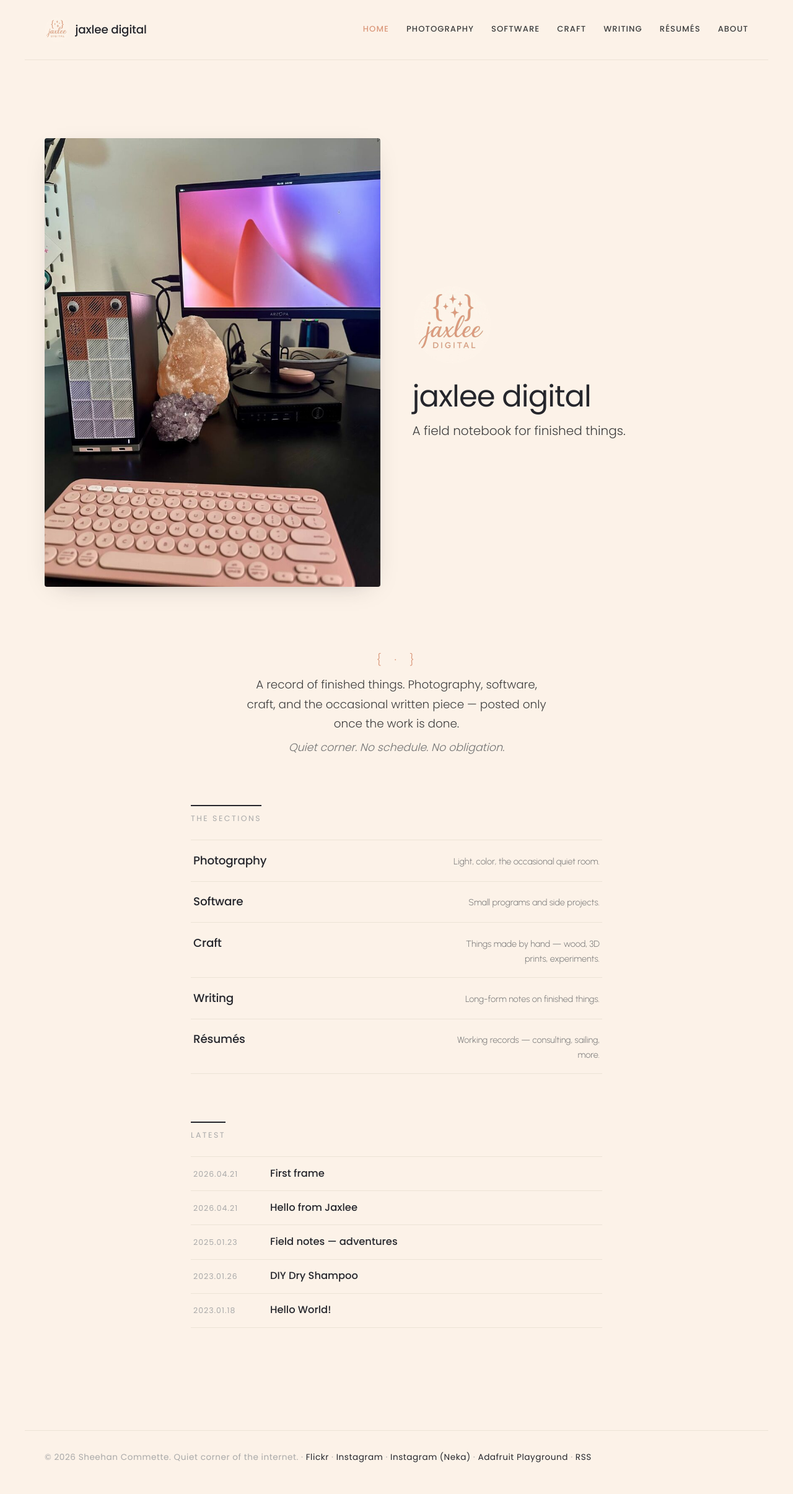
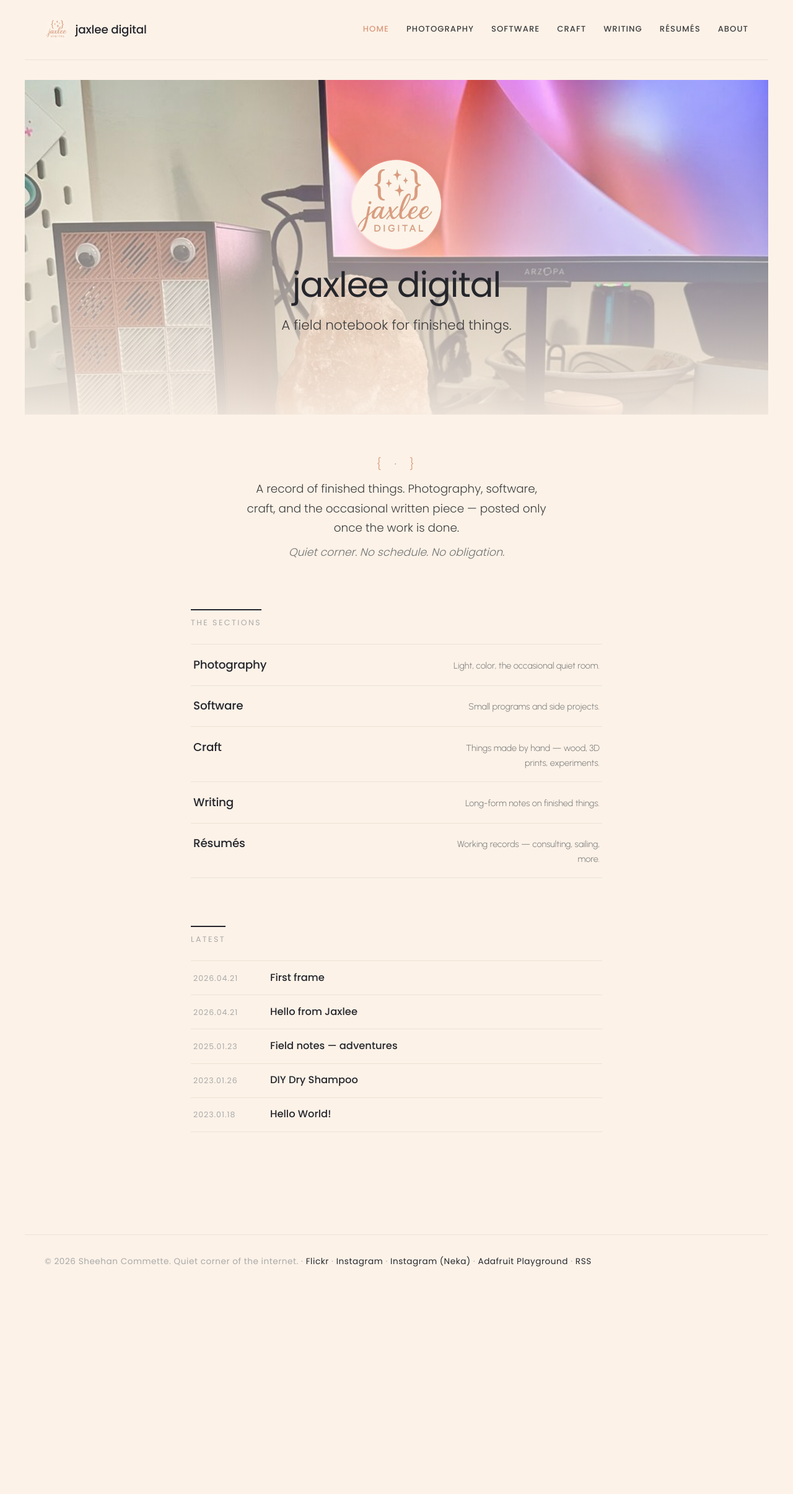
Before and after one commit to jaxlee-digital/jaxlee, a Jekyll site: the page built from index.md, in a window 1280 px wide. Shown: the whole page at 62% size. Built offline with Jekyll 4.4.1, drawn with Linux system fonts in a browser that asks for light colours; after the commit the page ends 2095 px from its top, so only the background shows below that.

Commit message:
Home hero: full-bleed banner with workspace image, logo+title overlaid

```diff
--- a/_layouts/home.html
+++ b/_layouts/home.html
@@ -1,14 +1,9 @@
 ---
 layout: default
 ---
-<section class="home-hero">
-  <figure class="home-hero__image">
-    <img src="{{ '/assets/images/home/workspace.jpg' | relative_url }}"
-         srcset="{{ '/assets/images/home/workspace-800.jpg' | relative_url }} 800w,
-                 {{ '/assets/images/home/workspace.jpg' | relative_url }} 1600w"
-         sizes="(max-width: 820px) 100vw, 45vw"
-         alt="Workspace — rose-gold keyboard, Himalayan salt lamp, amethyst cluster, PC tower, monitor">
-  </figure>
+<section class="home-hero"
+         style="background-image: url('{{ '/assets/images/home/workspace.jpg' | relative_url }}');">
+  <div class="home-hero__scrim"></div>
   <div class="home-hero__content">
     <img class="home-hero__mark" src="{{ '/assets/images/brand/jaxlee-digital-512.png' | relative_url }}" alt="">
     <h1 class="home-hero__title">{{ site.title }}</h1>
--- a/assets/css/main.css
+++ b/assets/css/main.css
@@ -491,63 +491,59 @@ hr { border: 0; border-top: 1px solid var(--rule); margin: var(--rhythm) 0; }
 
 /* ---------- home page ---------- */
 .home-hero {
-  display: grid;
-  grid-template-columns: minmax(0, 1fr) minmax(0, 1fr);
-  gap: clamp(1.5rem, 4vw, 3.5rem);
+  position: relative;
+  min-height: clamp(420px, 60vh, 640px);
+  margin: calc(var(--rhythm) * -1 + 2rem) calc(var(--gutter) * -1) clamp(2rem, 5vw, 4rem);
+  padding: clamp(3rem, 10vw, 6rem) var(--gutter);
+  display: flex;
   align-items: center;
-  padding: clamp(1rem, 3vw, 2.5rem) 0 clamp(1.5rem, 3vw, 2.5rem);
+  justify-content: center;
+  background-size: cover;
+  background-position: center 30%;
+  background-repeat: no-repeat;
+  overflow: hidden;
+  isolation: isolate;
 }
-.home-hero__image {
-  margin: 0;
-  overflow: hidden;
-  border-radius: 4px;
-  box-shadow: 0 10px 40px -20px rgba(37, 38, 44, 0.35);
-}
-.home-hero__image img {
-  width: 100%;
-  height: auto;
-  aspect-ratio: 3 / 4;
-  object-fit: cover;
-  display: block;
-  filter: saturate(0.96);
+.home-hero__scrim {
+  position: absolute;
+  inset: 0;
+  background:
+    linear-gradient(180deg,
+      rgba(252, 242, 232, 0.10) 0%,
+      rgba(252, 242, 232, 0.55) 55%,
+      rgba(252, 242, 232, 0.92) 100%);
+  z-index: 1;
 }
 .home-hero__content {
-  text-align: left;
-  padding-right: clamp(0.5rem, 2vw, 1.5rem);
+  position: relative;
+  z-index: 2;
+  text-align: center;
+  max-width: 40rem;
 }
 .home-hero__mark {
-  width: clamp(88px, 12vw, 128px);
+  width: clamp(96px, 14vw, 148px);
   height: auto;
   border-radius: 50%;
-  margin: 0 0 1.5rem;
+  margin: 0 auto 1.5rem;
   display: block;
+  box-shadow: 0 6px 28px -10px rgba(37, 38, 44, 0.25);
 }
 .home-hero__title {
   font-family: var(--font-display);
   font-weight: 400;
-  font-size: clamp(2rem, 4.5vw, 3rem);
+  font-size: clamp(2.2rem, 5.5vw, 3.5rem);
   letter-spacing: -0.02em;
-  margin: 0 0 0.25em;
+  margin: 0 0 0.3em;
   color: var(--ink);
 }
 .home-hero__tagline {
   font-family: var(--font-display);
   font-weight: 300;
-  font-size: clamp(1rem, 1.75vw, 1.25rem);
+  font-size: clamp(1rem, 2vw, 1.35rem);
   color: var(--ink-soft);
   max-width: 36ch;
-  margin: 0;
+  margin: 0 auto;
   line-height: 1.5;
-}
-@media (max-width: 820px) {
-  .home-hero {
-    grid-template-columns: 1fr;
-    gap: 1.5rem;
-  }
-  .home-hero__content { text-align: center; padding-right: 0; }
-  .home-hero__mark { margin: 0 auto 1.25rem; }
-  .home-hero__tagline { margin: 0 auto; }
-  .home-hero__image { max-width: 420px; margin: 0 auto; }
 }
 
 .home-manifesto {
```
